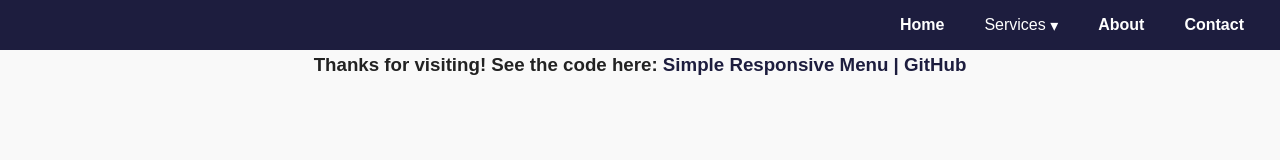
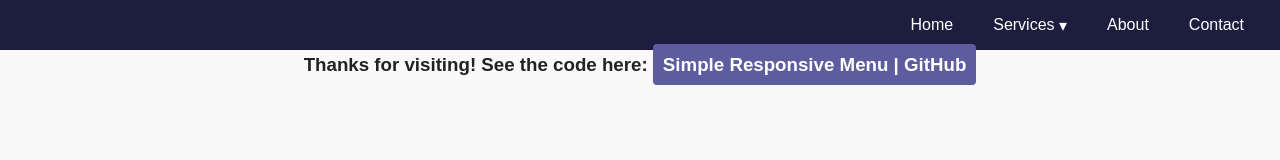
Before and after one commit to succeedhost-com/simple-responsive-menu, a plain HTML site: page index.html in a window 1280 px wide. Drawn offline with Linux system fonts and the light colour scheme.

Commit message:
Last minute styles modified.

```diff
--- a/index.html
+++ b/index.html
@@ -23,18 +23,21 @@
             min-height: 100vh;
         }
 
-        a {
+        a#link-git {
             text-decoration: none;
             font-weight: bold;
-            color: #1d1d3e;
+            color: #fff;
+            background-color: #5c5c9e;
+            border-radius: 4px;
+            padding: 10px;
         }
 
-        a:hover {
+        a#link-git:hover {
             color: #23234b;
         }
 
-        a:active,
-        a:visited {
+        a#link-git:active,
+        a#link-git:visited {
             color: #1d1d3e;
         }
 
@@ -79,7 +82,8 @@
     <script src="js/nav.js"></script>
     <!-- End of JS code implementation -->
 
-    <h3>Thanks for visiting! See the code here: <a href="https://github.com/succeedhost-com/simple-responsive-menu"
+    <h3>Thanks for visiting! See the code here: <a id="link-git"
+            href="https://github.com/succeedhost-com/simple-responsive-menu"
             title="Simple Responsive Menu | by SucceedHOST">Simple Responsive Menu | GitHub</a></h3>
 
 </body>
```
